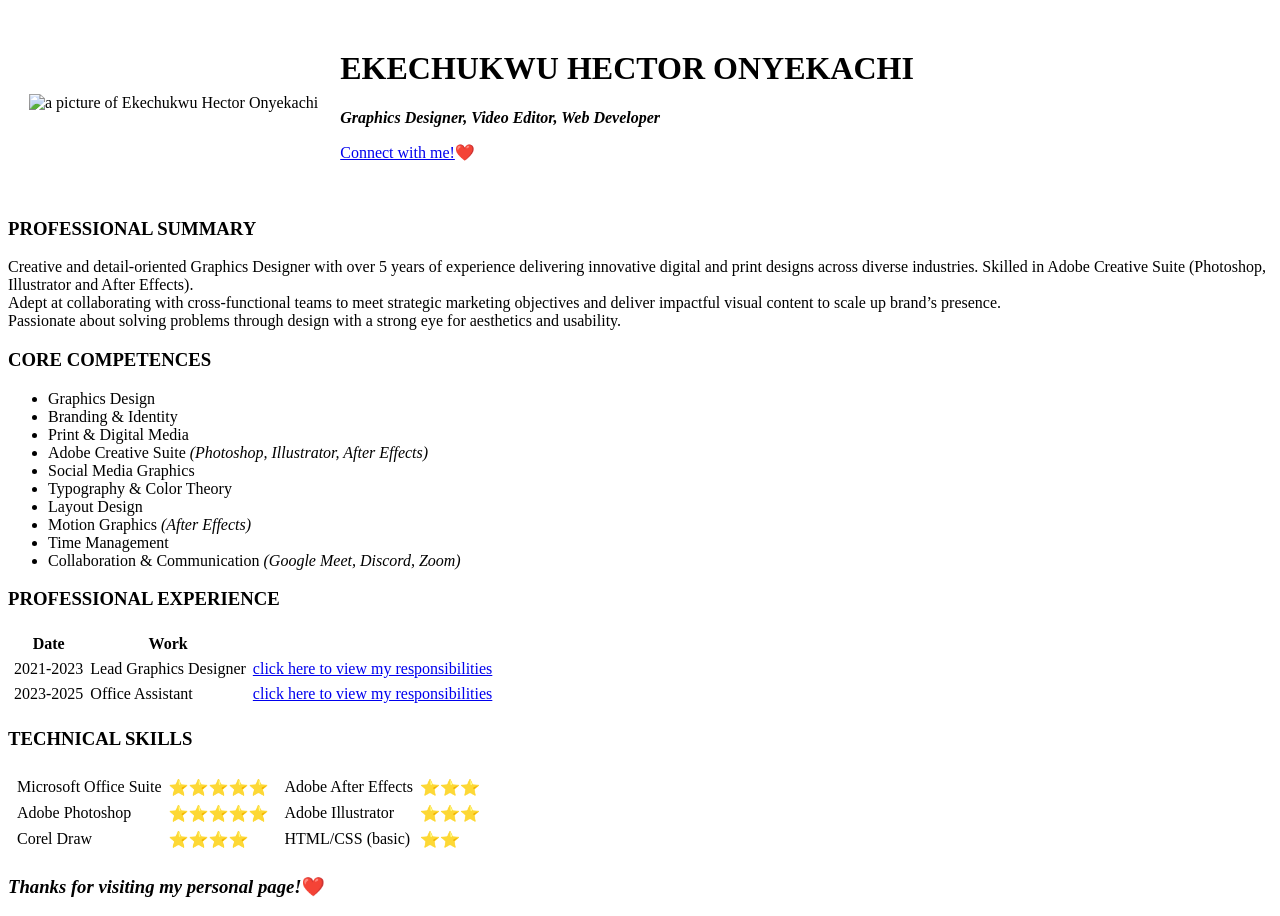
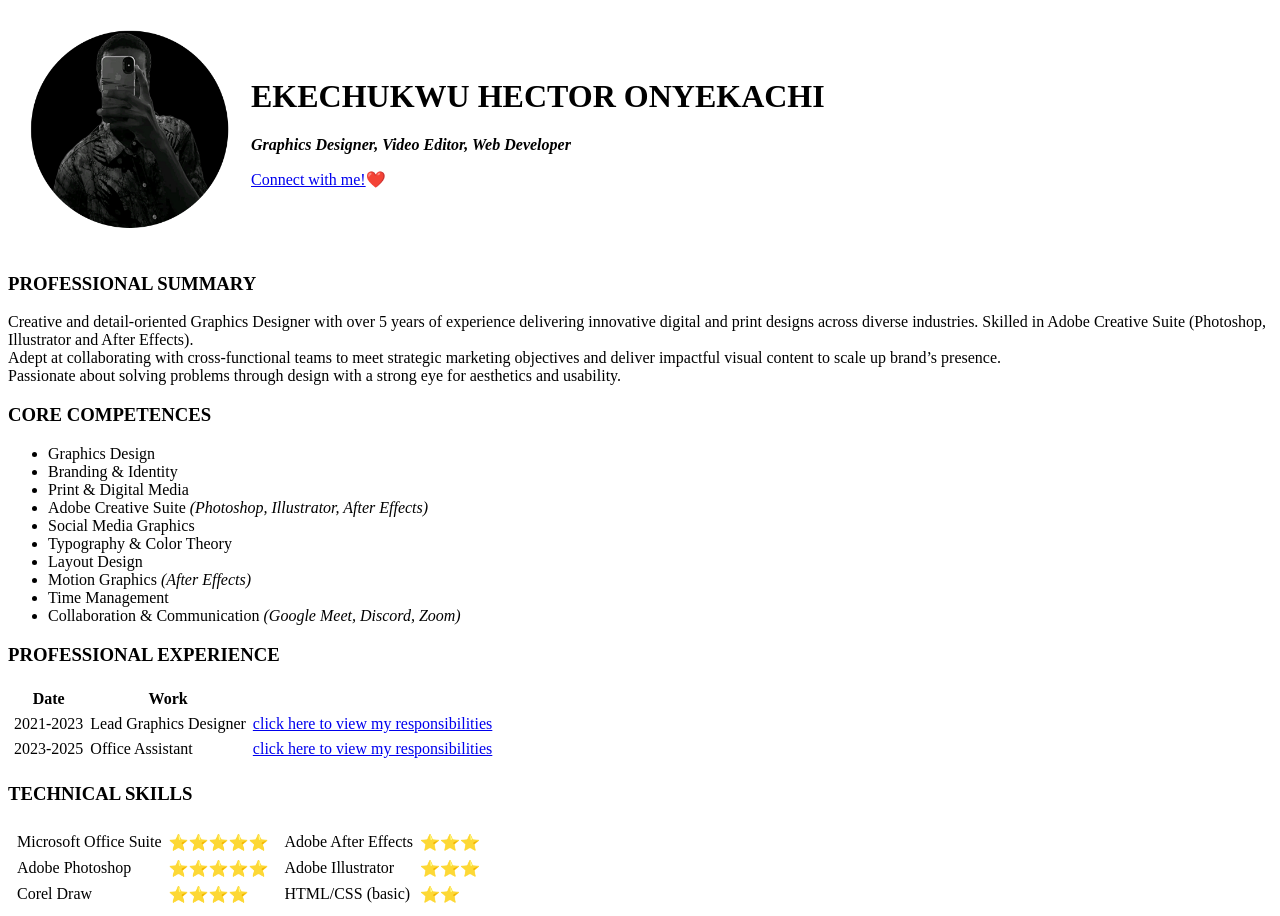
Before and after one commit to tmlxfx/personal-cv, a plain HTML site: page index.html in a window 1280 px wide. Shown: the top 916 px of the page. Drawn offline with Linux system fonts and the light colour scheme; the site is published under a folder, as on GitHub Pages, so addresses that start at the root find nothing.

Commit message:
Update index.html

```diff
--- a/index.html
+++ b/index.html
@@ -11,7 +11,7 @@
       <tr>
         <td>
           <img
-            src="/Images/Profile Picture.png"
+            src="Images/Profile Picture.png"
             alt="a picture of Ekechukwu Hector Onyekachi"
             width="200"
           />
```
